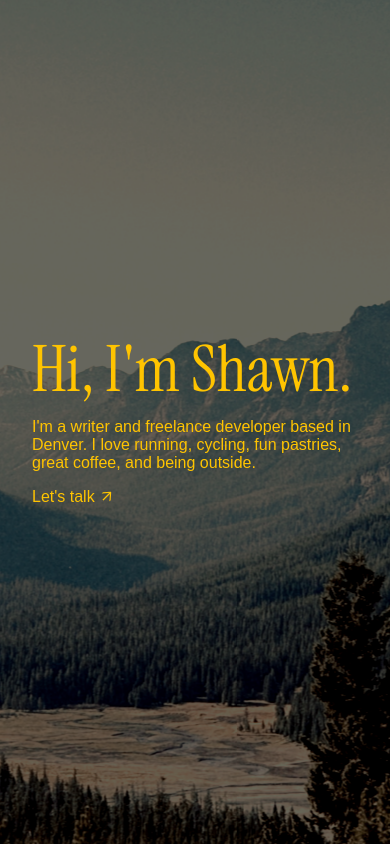
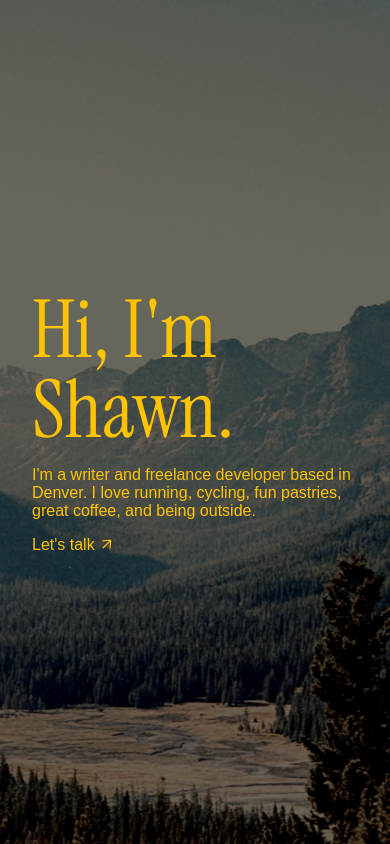
Before and after one commit to git-shawn/Portfolio-2025, a Next.js app: page / in a window 390 px wide. Built offline with nearby package versions, Linux system fonts and the light colour scheme; a web font is replaced by a local one.

Commit message:
Update page.module.css

```diff
--- a/src/app/page.module.css
+++ b/src/app/page.module.css
@@ -121,7 +121,7 @@
 @media (max-width: 640px) {
 
   .hero h1 {
-    font-size: 64px;
+    font-size: 80px;
   }
   .content p,
   .content a {
@@ -197,5 +197,4 @@
 
 .contact::-webkit-scrollbar {
   display: none;
-  /* Safari and Chrome */
 }
```
